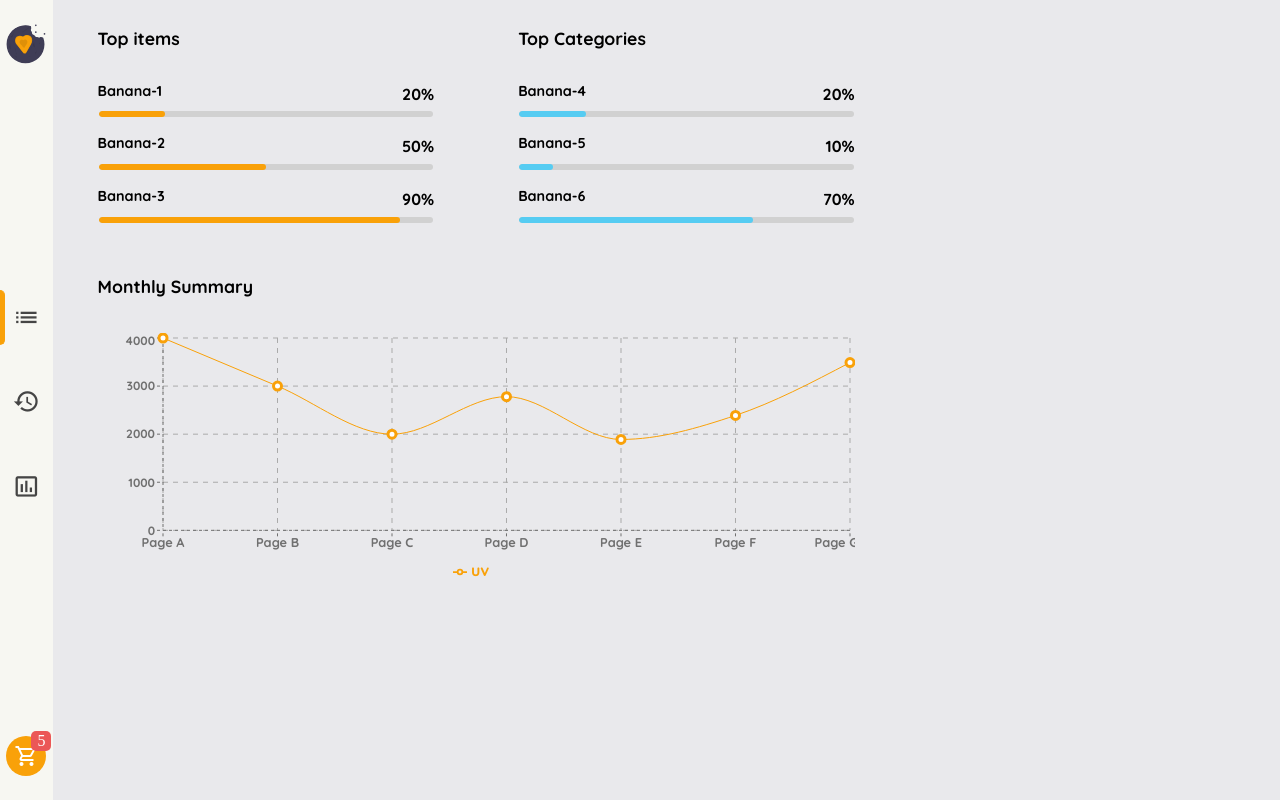
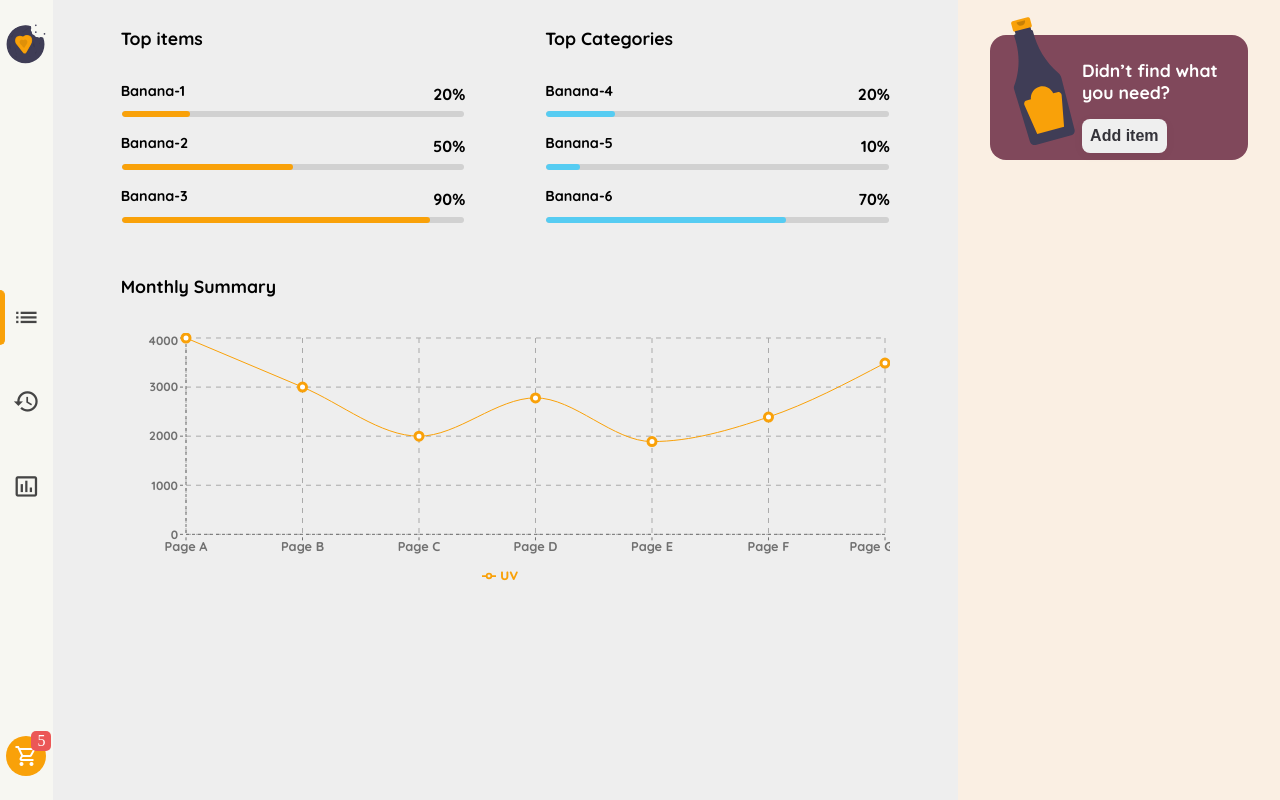
Before and after one commit to jesintharnold/Shoppingify_react, a React (Create React App) app in the folder front_end/: page / in a window 1280 px wide. Built offline with nearby package versions, Linux system fonts and the light colour scheme.

Commit message:
RightSideBar Added

```diff
--- a/front_end/src/components/Analytics/Analytics.js
+++ b/front_end/src/components/Analytics/Analytics.js
@@ -20,7 +20,7 @@ function Analytics(){
             <Analyticprogress item="Banana-6" className="blue" progressval={70} />
             </div>
             </div>
-             <Analyticschart/>
+            <Analyticschart/>
 
         </div>
         )
--- a/front_end/src/components/Analytics/Analytics.scss
+++ b/front_end/src/components/Analytics/Analytics.scss
@@ -1,37 +1,27 @@
 .analytics_main{
-    width:70%;
-    margin:1.5rem 0 0 2rem;
+    width:85%;
+    margin:1.5rem 0 0 0;
     display: flex;
     flex-direction: column;
-    justify-content: center;
     font-family: Quicksand;
+    height: fit-content;
 
     .analytic_progress_container{
         margin-bottom:2rem;
         display: flex;
-        flex-wrap: wrap;
-
-
-
+        flex-wrap: nowrap;
+        gap:5rem;
         .ana_prog_cont_name{
             display: block;
             font-size:1.1rem;
             line-height:1.8rem;
-            margin-bottom:1.8rem;
-
+           margin-bottom:1.8rem;
         }
-
-
         .left_prog_cont{
         flex:0.5;
         }
-
         .right_prog_cont{
         flex:0.5;
         }
-
     }
-
-
-
 }
--- a/front_end/src/components/Analytics/AnalyticsProgress/ProgressAnalytics.scss
+++ b/front_end/src/components/Analytics/AnalyticsProgress/ProgressAnalytics.scss
@@ -1,19 +1,21 @@
 .Progress_cont{
-    width:80%;
+    width:100%;
     display: flex;
     flex-direction: column;
     margin-bottom:1rem;
+
+
     .Progress_cont_name{
         width:100%;
         margin-bottom:0.3rem;
+
         span:nth-child(1){
-          float:left;
+            float: left;
           line-height:1.2rem;
           font-size:0.9rem;
-
         }
         span:nth-child(2){
-            float:right;
+            float: right;
             line-height:1.5rem;
             font-size:1rem;
         }
--- a/front_end/src/components/Analytics/Analyticscharts/Analytichart.js
+++ b/front_end/src/components/Analytics/Analyticscharts/Analytichart.js
@@ -7,7 +7,7 @@ function Analyticschart(){
     return (
         <div className='analytics_chart'>
          <div className='chart_name'>Monthly Summary</div>
-        <ResponsiveContainer  width="90%" aspect={3}>
+        <ResponsiveContainer  width="100%" aspect={3} >
           <LineChart data={data}>
             <CartesianGrid strokeDasharray="5" stroke="#aaa" />
             <XAxis dataKey="name" strokeDasharray="3" stroke="#707070" style={{fontSize:'0.8rem'}}/>
--- a/front_end/src/components/Analytics/Analyticscharts/Analytichart.scss
+++ b/front_end/src/components/Analytics/Analyticscharts/Analytichart.scss
@@ -1,6 +1,4 @@
 .analytics_chart{
-    width:100%;
-
     .chart_name{
         font-family: Quicksand;
         font-style: normal;
@@ -8,6 +6,5 @@
         font-size: 1.1rem;
         line-height: 1.8rem;
         margin-bottom:2rem;
-
     }
 }
--- a/front_end/src/components/Main/MainItems.scss
+++ b/front_end/src/components/Main/MainItems.scss
@@ -1,6 +1,8 @@
 .Main_items{
     width:100%;
     box-sizing: border-box;
-    padding:0 0.8rem;
-    overflow-y: scroll;
+    overflow-y: auto;
+    display: flex;
+    justify-content: center;
+
 }
--- /dev/null
+++ b/front_end/src/components/Rightsidebar/RightMain.js
@@ -0,0 +1,21 @@
+import './RightMain.scss';
+import bottle from '../../Assests/bottle.svg';
+function Rightmainbar(){
+    return(
+<div className="RightMain">
+<div className="width_90">
+<div className="bottle_left">
+<div>
+<img src={bottle} width="100%"  alt="Not found"/>
+</div>
+<div>
+<p>Didn’t find what you need?</p>
+<button>Add item</button>
+</div>
+</div>
+</div>
+</div>
+    );
+}
+
+export default Rightmainbar;
--- /dev/null
+++ b/front_end/src/components/Rightsidebar/RightMain.scss
@@ -0,0 +1,48 @@
+.RightMain{
+    background: rgba(255, 240, 222, 0.7);
+    font-family:Quicksand;
+    width:100%;
+    display: flex;
+    flex-direction: column;
+    align-items: center;
+    // position:fixed;
+
+  .width_90{
+    width:80%;
+    height:100%;
+    margin-top:2.2rem;
+
+    .bottle_left{
+        width:100%;
+        display: flex;
+        background: rgba(128, 72, 91, 1);
+        justify-content:space-between;
+        padding: 0.4rem;
+        box-sizing: border-box;
+        align-items: center;
+        border-radius:1rem;
+        div:nth-child(1){
+            margin-top:-2rem;
+        }
+        div:nth-child(2){
+            color: rgba(255, 255, 255, 1);
+            font-size:1rem;
+            flex-basis:65%;
+            p{
+                margin-bottom:1rem;
+                font-size:1.1rem;
+            }
+            button{
+                outline: none;
+                border-radius:0.5rem;
+                border:none;
+                padding:0.5rem;
+                box-shadow: 0px 2px 12px 0px rgba(0, 0, 0, 0.04);
+                color: rgba(52, 51, 58, 1);
+                font-weight: 700;
+                font-size:1rem;
+           }
+        }
+    }
+}
+}
--- a/front_end/src/index.js
+++ b/front_end/src/index.js
@@ -5,6 +5,7 @@ import reportWebVitals from './reportWebVitals';
 import Navbar from './components/Navbar/Navbar';
 import { BrowserRouter as Router} from "react-router-dom";
 import Mainitem from './components/Main/MainItems';
+import Rightmainbar from './components/Rightsidebar/RightMain';
 
 ReactDOM.render(
   <React.StrictMode>
@@ -12,6 +13,7 @@ ReactDOM.render(
     <Navbar/>
     <Mainitem/>
     </Router>
+    <Rightmainbar/>
   </React.StrictMode>,
   document.getElementById('root')
 );
--- a/front_end/src/index.scss
+++ b/front_end/src/index.scss
@@ -3,13 +3,13 @@ body,html{
 }
 body{
   position: relative;
-  background-color: rgba(213, 213, 219,0.5);
+  background-color:#eeeeee;
 
 }
 
 #root{
   display:grid;
-  grid-template-columns:auto 2.1fr;
+  grid-template-columns:auto 2fr auto;
   position: relative;
   width:100%;
   box-sizing: border-box;
```
